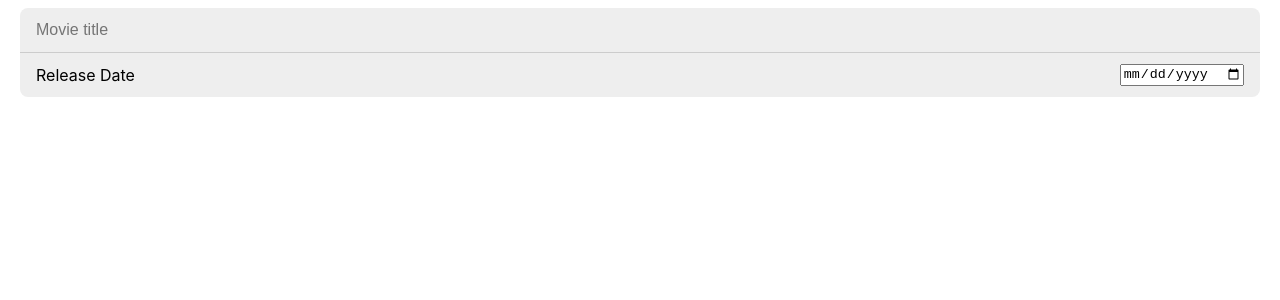
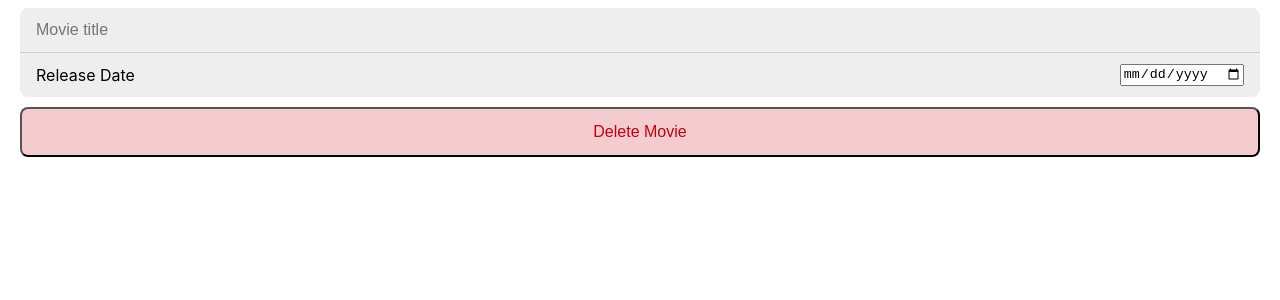
Before and after one commit to liamdebeasi/webview-exploration, an Angular app in the folder web/: page /movie/1 in a window 1280 px wide. Shown: the top 300 px of the page. Built offline with nearby package versions, Linux system fonts and the light colour scheme.

Commit message:
add delete button

```diff
--- a/web/src/app/movie/movie.component.css
+++ b/web/src/app/movie/movie.component.css
@@ -0,0 +1,22 @@
+button {
+  --color: #c5000f;
+
+  height: 50px;
+  width: 100%;
+
+  font-size: 1rem;
+
+  border-radius: 8px;
+
+  margin: 10px 0px;
+
+  color: var(--color);
+  background-color: rgb(from var(--color) r g b / 20%);
+  appearance: none;
+}
+
+@media (prefers-color-scheme: dark) {
+  button {
+    --color: #f24c58;
+  }
+}
--- a/web/src/app/movie/movie.component.html
+++ b/web/src/app/movie/movie.component.html
@@ -1,5 +1,5 @@
-<form>
-  <div class="list">
+<div class="list">
+  <form>
     <div class="item">
       <input type="text" name="title" [(ngModel)]="title" placeholder="Movie title" />
     </div>
@@ -7,5 +7,9 @@
       <label for="date">Release Date</label>
       <input id="date" name="releaseDate" [(ngModel)]="releaseDate" type="date" placeholder="Release Date" />
     </div>
-  </div>
-</form>
+  </form>
+
+  @if (id() !== undefined) {
+    <button>Delete Movie</button>
+  }
+</div>
--- a/web/src/styles.css
+++ b/web/src/styles.css
@@ -27,10 +27,6 @@ form {
 }
 
 .list {
-  border-radius: 8px;
-
-  overflow: hidden;
-
   margin: 0px 12px;
 }
 
@@ -48,8 +44,13 @@ form {
   border-bottom: 0.55px solid var(--item-border);
 }
 
+.list .item:first-of-type {
+  border-radius: 8px 8px 0px 0px;
+}
+
 .list .item:last-of-type {
   border-bottom: none;
+  border-radius: 0px 0px 8px 8px;
 }
 
 input[type="text"] {
```
